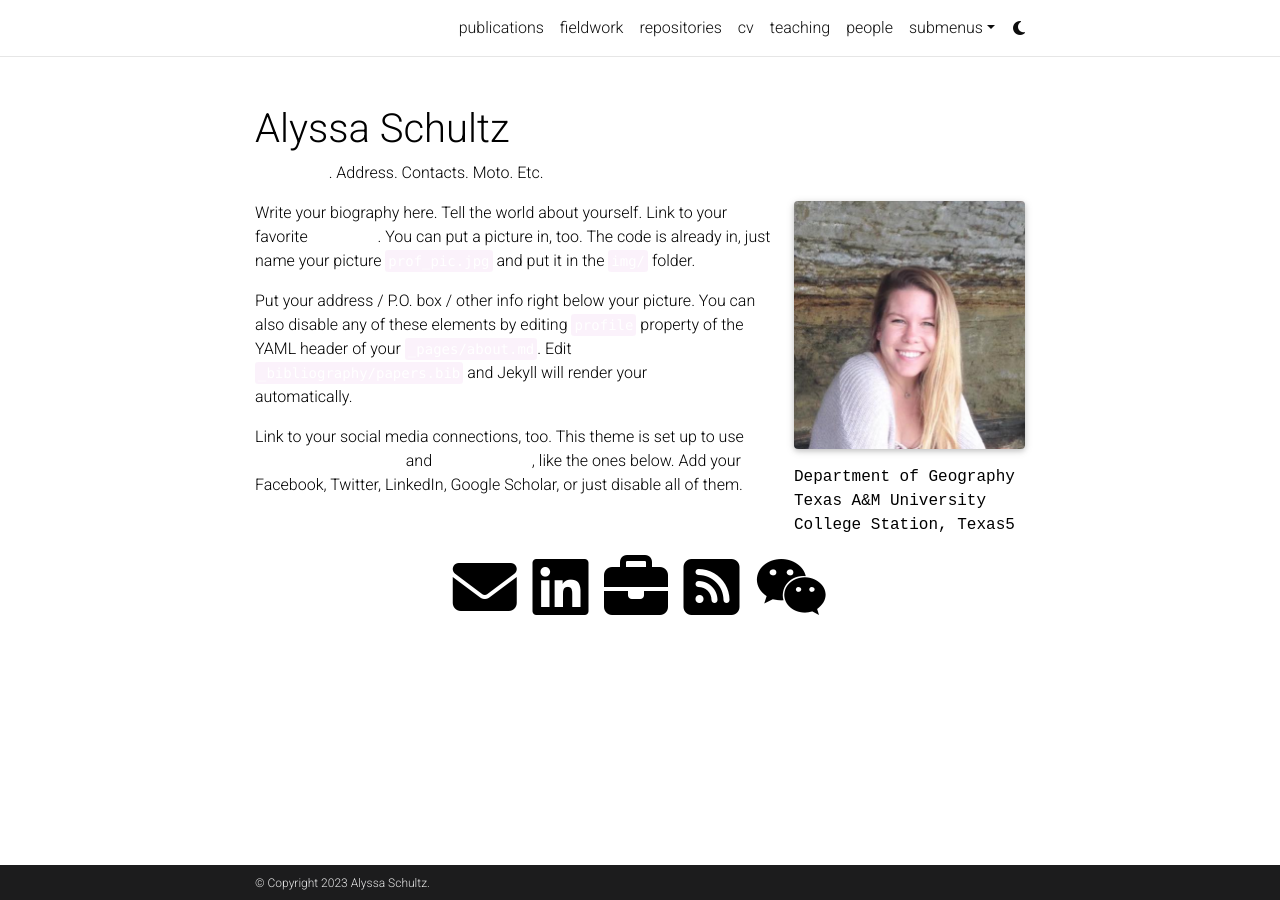
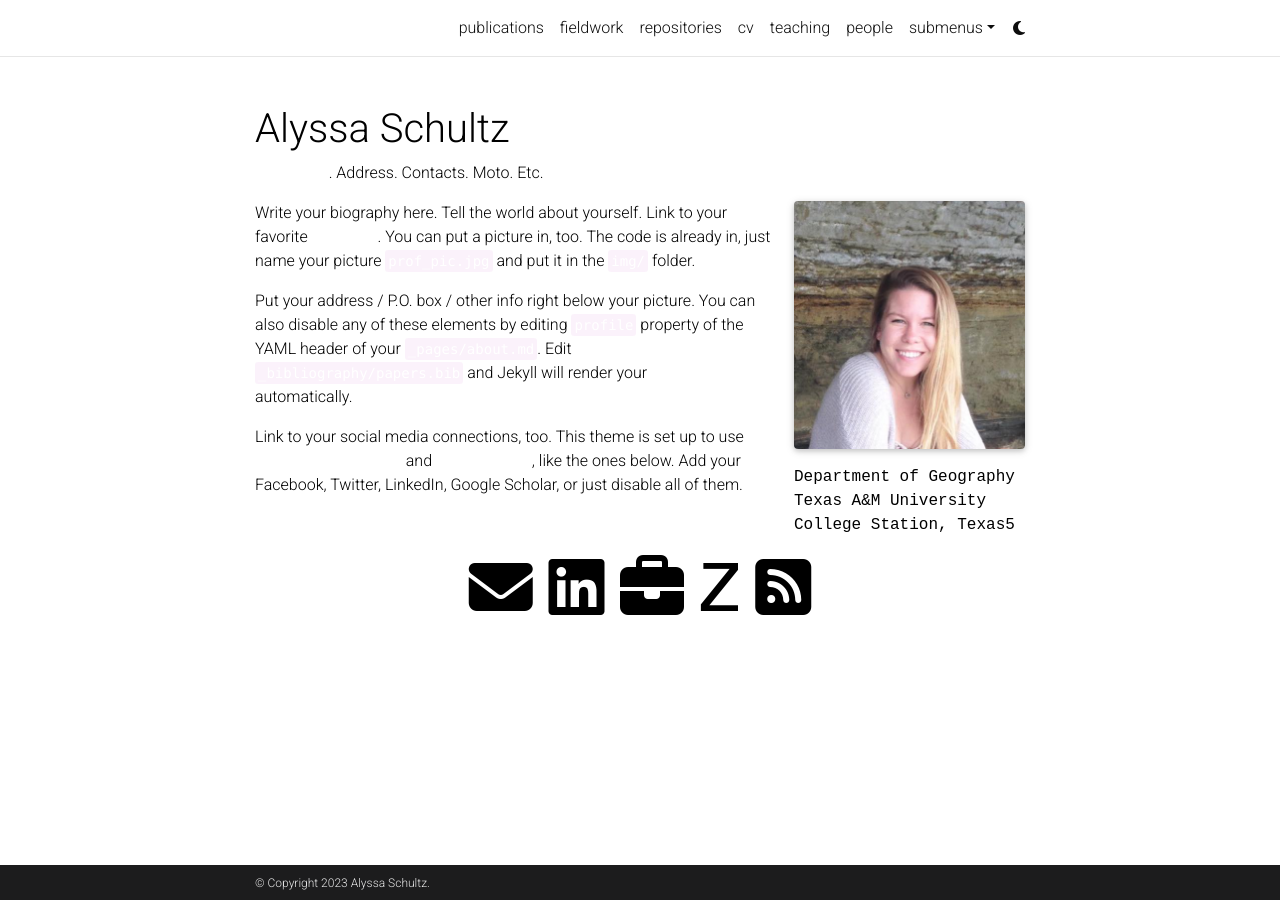
Before and after one commit to alyssaschultz/alyssaschultz.github.io, a Jekyll site: the page built from _pages/about.md, in a window 1280 px wide. Built offline with Jekyll 4.4.1, drawn with Linux system fonts in a browser that asks for light colours; full-size pictures stand in for the smaller copies a plugin makes; some web fonts are replaced; comment, search, counter and statistics services are not loaded; a style sheet for code colours, icons or effects is not loaded.

Commit message:
Update _config.yml

```diff
--- a/_config.yml
+++ b/_config.yml
@@ -102,7 +102,7 @@
 youtube_id: # your youtube channel id (youtube.com/@<youtube_id>)
 discord_id: # your discord id (18-digit unique numerical identifier)
 zotero_username: # your zotero username
-wechat_qr: # filename of your wechat qr-code saved as an image (e.g., wechat-qr.png if saved to assets/img/wechat-qr.png)
+# wechat_qr: # filename of your wechat qr-code saved as an image (e.g., wechat-qr.png if saved to assets/img/wechat-qr.png)
 
 # contact_note: >
    You can even add a little note about which of these is the best way to reach you.
```
